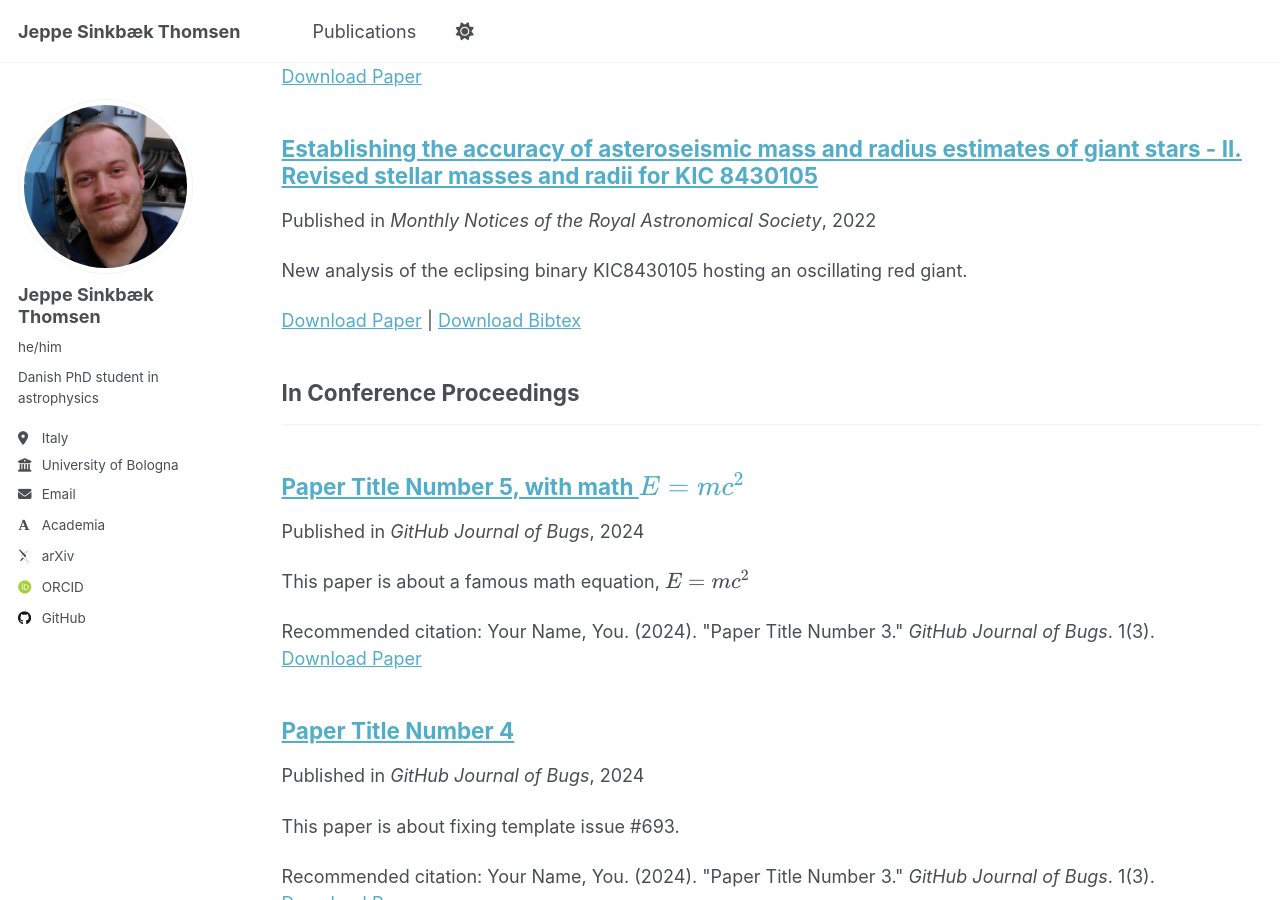
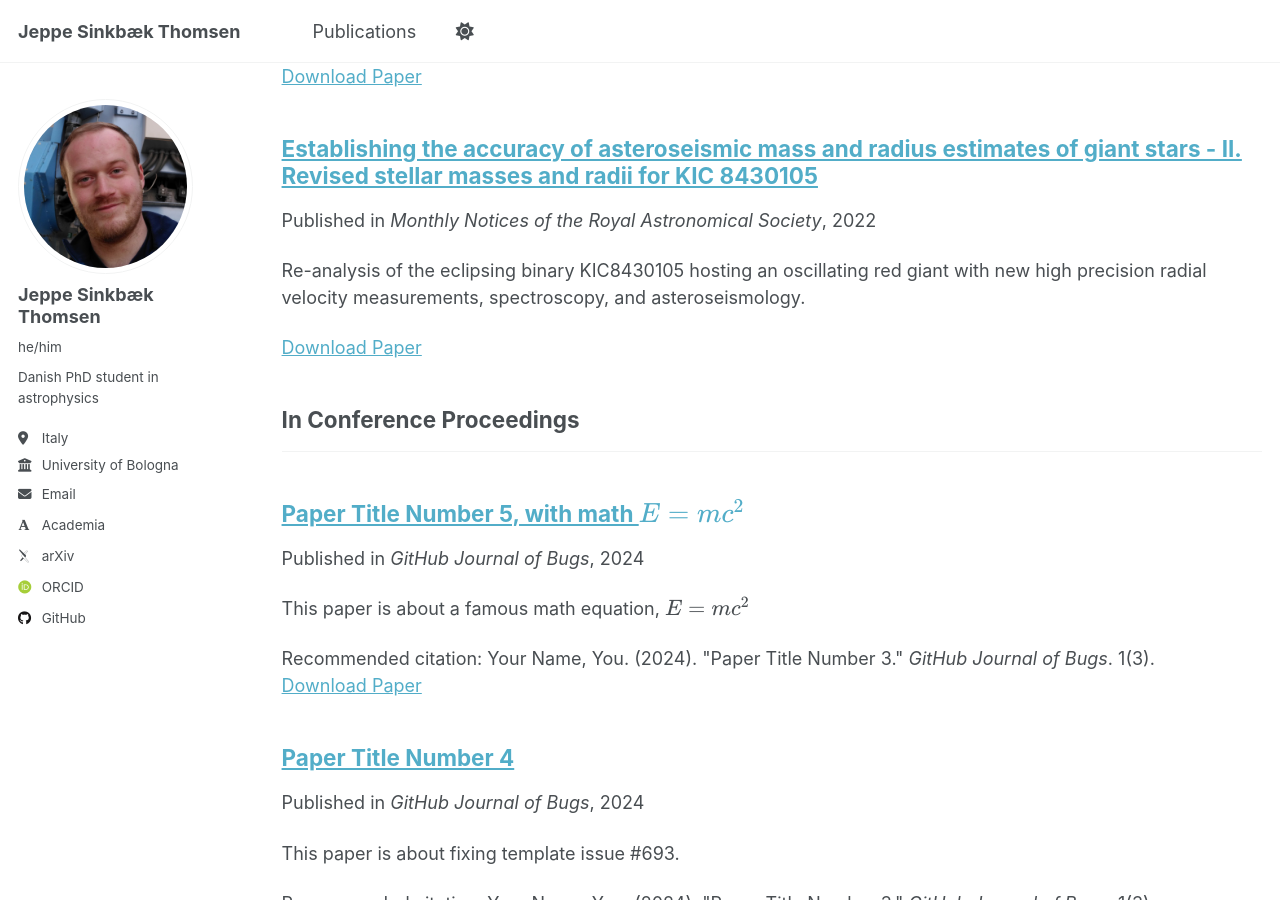
Before and after one commit to jsinkbaek/jsinkbaek.github.io, a Jekyll site: the page built from _pages/publications.html, in a window 1280 px wide and 900 px high, scrolled down 699 px. Built offline with Jekyll 4.4.1, drawn with Linux system fonts in a browser that asks for light colours; some web fonts are replaced; a script that is not in the unit is left out.

Commit message:
Update 2022-12-01-kic8430105.md

```diff
--- a/_publications/2022-12-01-kic8430105.md
+++ b/_publications/2022-12-01-kic8430105.md
@@ -3,12 +3,12 @@ title: "Establishing the accuracy of asteroseismic mass and radius estimates of
 collection: publications
 category: manuscripts-first
 permalink: /publication/2022-12-01-kic8430105
-excerpt: 'New analysis of the eclipsing binary KIC8430105 hosting an oscillating red giant.'
+excerpt: 'Re-analysis of the eclipsing binary KIC8430105 hosting an oscillating red giant with new high precision radial velocity measurements, spectroscopy, and asteroseismology.'
 date: 2022-12-01
 venue: 'Monthly Notices of the Royal Astronomical Society'
 slidesurl:
 paperurl: 'https://ui.adsabs.harvard.edu/abs/2022MNRAS.517.4187T/abstract'
-bibtexurl: 'http://jsinkbaek.github.io/files/bibtex1.bib'
+bibtexurl:
 citation:
 ---
 Asteroseismic scaling relations can provide high-precision measurements of mass and radius for red giant (RG) stars displaying solar-like oscillations. Their accuracy can be validated and potentially improved using independent and accurate observations of mass, radius, effective temperature and metallicity. We seek to achieve this using long period SB2 eclipsing binaries hosting oscillating RGs. We explore KIC 8430105, for which a previous study found significant asteroseismic overestimation of mass and radius when compared with eclipsing binary measurements. We measured dynamical masses and radii for both components to be significantly lower than previously established, increasing the discrepancy between asteroseismic and dynamical measurements. Our dynamical measurements of the RG component were compared to corresponding measurements of mass and radius using asteroseismic scaling relations. Uncorrected scaling relations overestimated the mass of the RG by 26 per cent, the radius by 11 per cent, and the average density by 7 per cent, in agreement with studies for other systems. However, using a theoretical correction to Δν, we managed to obtain an asteroseismic average density that is 1σ consistent with our dynamical result. We obtained several measurements of νmax that are not fully consistent. With νmax = 76.78 ± 0.81 μHz, the Δν correction provided 2σ consistent mass and radius for the giant. The age of the system was estimated to be 3.7 ± 0.4 Gyr.
```
